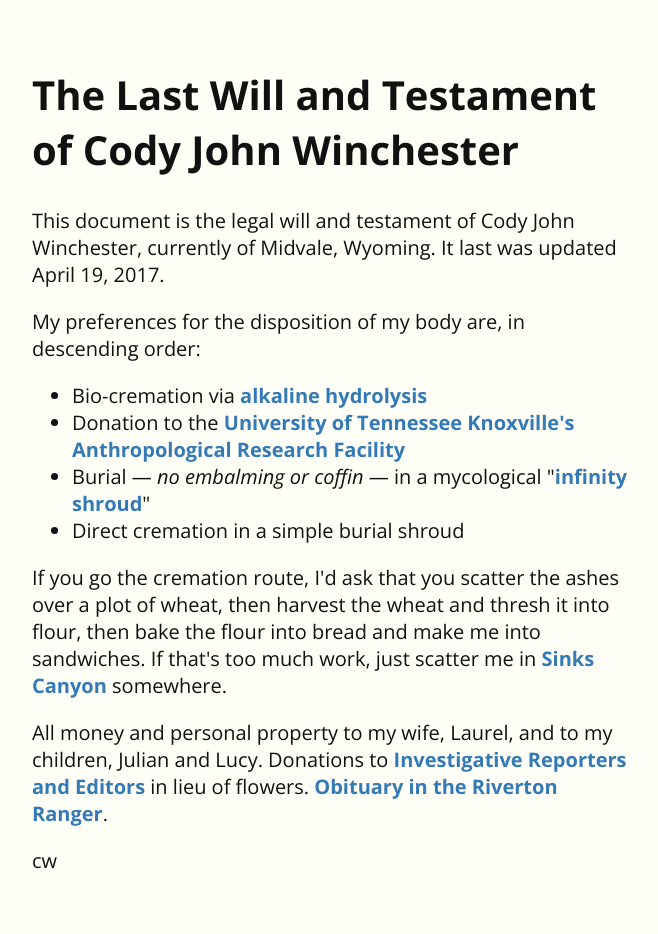
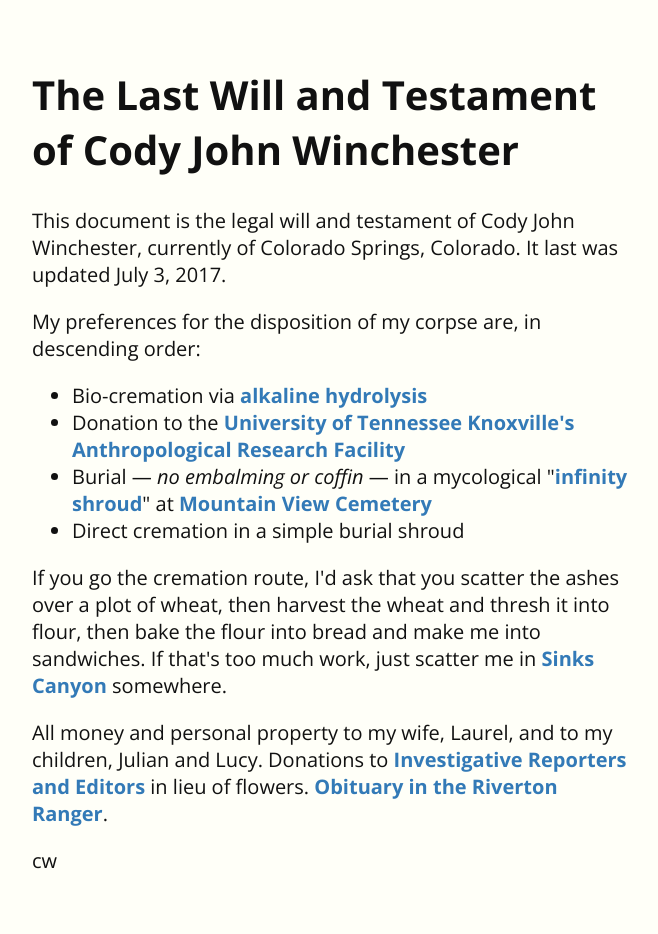
Before and after one commit to cjwinchester/cjwinchester.github.io, a Jekyll site: the page built from will.html, in a window 1280 px wide. Shown: the whole page, without its empty margins (8-666 px from the left). Built offline with Jekyll 4.4.1, drawn with Linux system fonts in a browser that asks for light colours.

Commit message:
update will, location

```diff
--- a/index.html
+++ b/index.html
@@ -6,7 +6,7 @@
 <div id="audio-player-front"></div>
 <div class="container">
     <div class="cromulent">
-        <p>Hola, Internet friends. I am just hanging out here in Wyoming <span id="player"></span> and being a training director for IRE. (Yes it <i>is</i> great, thank you for asking.)</p>
+        <p>Hola, Internet friends. I am just hanging out here in Colorado <span id="player"></span> and being a training director for IRE. (Yes it <i>is</i> great, thank you for asking.)</p>
 
         <p>Before that, I was a developer for the Austin American-Statesman and before that I was a reporter at the Omaha World-Herald and before <i>that</i> I was a reporter at the Sioux Falls Argus Leader.</p>
 
--- a/will.html
+++ b/will.html
@@ -8,11 +8,11 @@
     <div class="cromulent">
         <h1>The Last Will and Testament of Cody John Winchester</h1>
             <p>This document is the legal will and testament of Cody John Winchester, currently of <span id="city"></span>. It last was updated <span id="updated"></span>.</p>
-            <p>My preferences for the disposition of my body are, in descending order:</p>
+            <p>My preferences for the disposition of my corpse are, in descending order:</p>
             <ul>
                 <li>Bio-cremation via <a href="https://en.wikipedia.org/wiki/Alkaline_hydrolysis_(death_custom)" target="_blank">alkaline hydrolysis</a></li>
                 <li>Donation to the <a href="http://fac.utk.edu/body-donation/" target="_blank">University of Tennessee Knoxville's Anthropological Research Facility</a></li>
-                <li>Burial &mdash; <span class="italic">no embalming or coffin</span> &mdash; in a mycological "<a href="http://coeio.com/people-products/" target="_blank">infinity shroud</a>"</li>
+                <li>Burial &mdash; <span class="italic">no embalming or coffin</span> &mdash; in a mycological "<a href="http://coeio.com/people-products/" target="_blank">infinity shroud</a>" at <a href="https://goo.gl/maps/WFWQq2NfFwm" target="_blank">Mountain View Cemetery</a></li>
                 <li>Direct cremation in a simple burial shroud</li>
             </ul>
 
@@ -23,8 +23,8 @@
             <p>cw</p>
 
         <script>
-        var updated = "April 19, 2017";
-        var city = "Midvale, Wyoming";
+        var updated = "July 3, 2017";
+        var city = "Colorado Springs, Colorado";
         var obit = {
             link: "http://www.dailyranger.com/ranger_headlines.php?category=7&page=1",
             paper: "Riverton Ranger"
```
